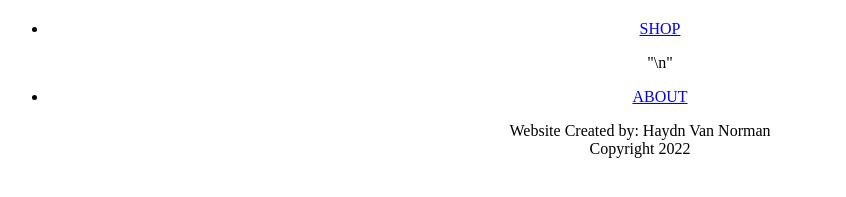
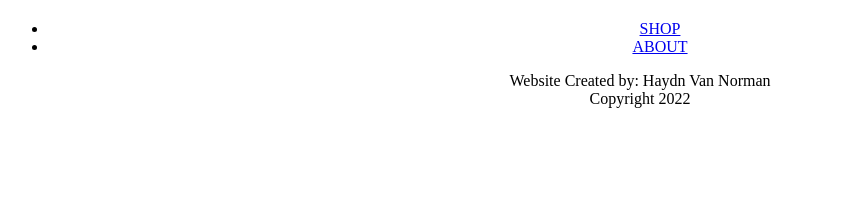
Before and after one commit to haydnvn/haydnvn.github.io, a plain HTML site: page index.html in a window 1280 px wide. Shown: the part 381-578 px from the top of the page, without its empty margins (0-846 px from the left). Drawn offline with Linux system fonts and the light colour scheme.

Commit message:
Update index.html

```diff
--- a/index.html
+++ b/index.html
@@ -27,7 +27,6 @@
 <nav>
 	<ul>
 		<li><a href="page2.html">SHOP</a></li>
-		<p>"\n"</p>
 		<li><a href="page3.html">ABOUT</a></li>
 	</ul>
 </nav>
```
